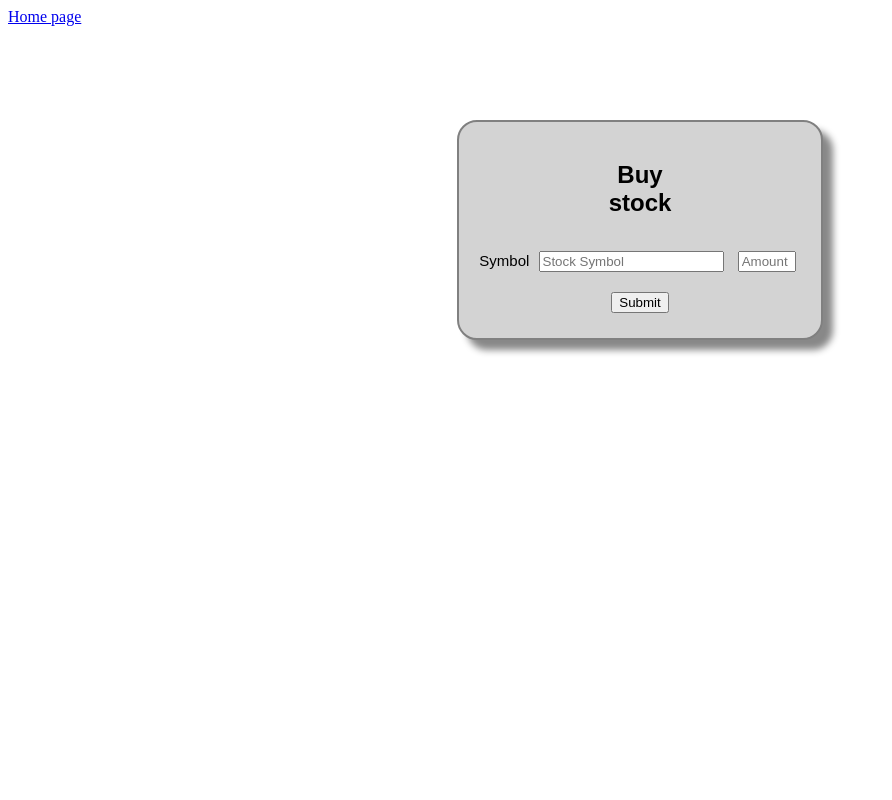
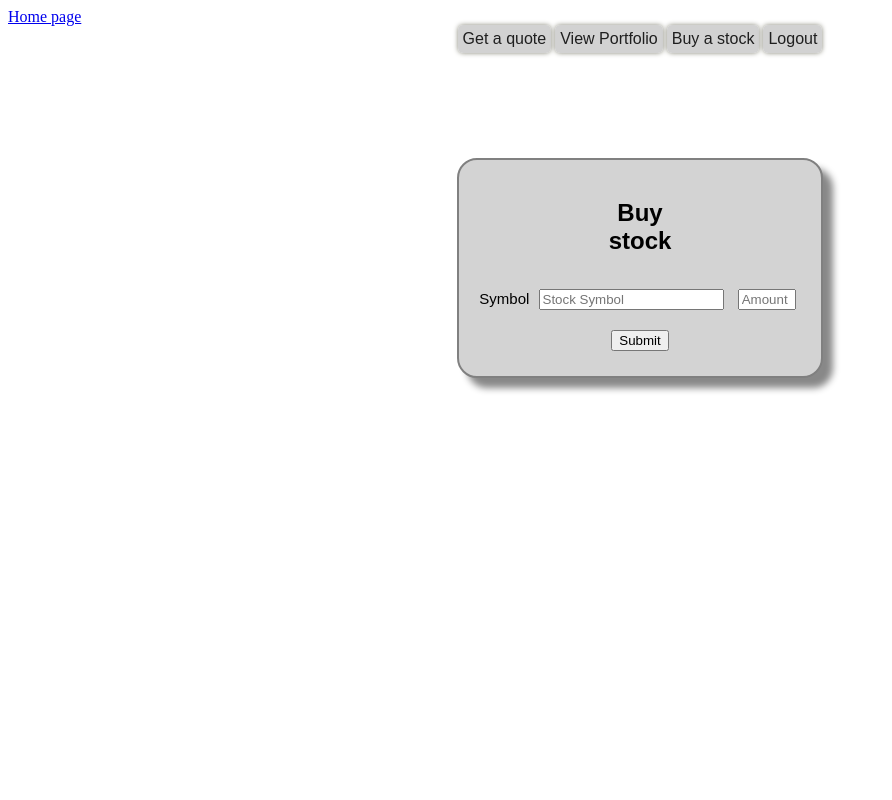
Before and after one commit to qutaken/cs75-project1, a PHP site: page /html/buy in a window 1280 px wide. Shown: the whole page, without its empty margins (0-892 px from the left). Run offline with PHP 8.4, Linux system fonts and the light colour scheme; the visitor is signed in with stand-in values (Sample User, id 1); some libraries are stand-ins or nearby versions.

Commit message:
just added js and few bug fixes

```diff
--- a/controller/buy.php
+++ b/controller/buy.php
@@ -6,7 +6,6 @@ require_once('../includes/helper.php');
 if (isset($_REQUEST['param']) && isset($_REQUEST['amount']))
 {
 	$symbol = strtoupper($_REQUEST['param']);
-	echo $symbol;
 	$amount = $_REQUEST['amount'];
 	$userid = $_SESSION['userid'];
 	$return = buy_shares($userid, $symbol, $amount, $error);
--- a/controller/login.php
+++ b/controller/login.php
@@ -23,7 +23,7 @@ if (isset($_POST['email']) &&
 	if ($userid > 0)
 	{
 		$_SESSION['userid'] = $userid;
-		render('home');
+		render('template', array('view' => 'home', 'title' => 'Home', 'header' => 'Home'));
 	}
 	else
 	{
--- a/html/css/styles.css
+++ b/html/css/styles.css
@@ -8,7 +8,6 @@
 	margin: auto;
 	text-align: center;
 	display: inline-block;
-	padding-top: 15vh;
 }
 #frame {
 	background-color: lightgrey;
@@ -17,7 +16,10 @@
 	bottom: 0;
 	right: 0;
 	left: 0;
-	margin: auto;
+	margin-top: 10vh;
+	margin-left: 0px;
+	margin-right: 0px;
+	margin-bottom: 0px;
 	border: 2px solid grey;
 	border-radius: 20px;
 	box-shadow: 10px 10px 7px #888888;
@@ -91,3 +93,6 @@ li {
 	color: rgb(31, 31, 31);
 	font-family: sans-serif;
 }
+#nav_list {
+	margin: 20px;
+}
--- a/model/model.php
+++ b/model/model.php
@@ -116,12 +116,16 @@ function get_quote_data($symbol, &$error)
 			}
 		}
 		fclose($handle);
-		// this will only work when getting a single quote.
-		if ($result[0]["last_trade"] <= 0.00)
+
+		foreach ($result as $stock)
+		{
+			if (!isset($stock['last_trade']) || $stock['last_trade'] <= 0.0000)
 			{
 				$error = "No valid symbol was provided, or no quote data was found.";
 				return false;
 			}
+		}
+
 		return $result;
 	}
 	else
@@ -217,14 +221,10 @@ function buy_shares($userid, $symbol, $amount, &$error)
 		return false;
 	}
 	$data = get_quote_data($symbol, $error);
-	echo $data;
 	if (!$data)
 	{
-		$error = 'Could not get symbol price.';
 		return false;
 	}
-	if (isset($data[0]['last_trade']) && $data[0]['last_trade'] > 0.0)
-	{
 	extract($data[0]);
 	$total = $last_trade * $amount;
 	$balance = get_user_balance($userid ,$error);
@@ -268,12 +268,6 @@ function buy_shares($userid, $symbol, $amount, &$error)
 		return false;
 	}
 	return true;
-	}
-	else
-	{
-		$error = "Not a valid stock symbol.";
-		return false;
-	}
 
 }
 
--- a/view/buy.php
+++ b/view/buy.php
@@ -1,4 +1,4 @@
-<form method="POST" action="buy">
+<form method="POST" action="buy" onsubmit="return validateBuyForm();">
   	<div class="field text">
         <label for="symbol">Symbol</label>
         <input type="text" name="param" placeholder="Stock Symbol" id="symbol">
@@ -8,3 +8,29 @@
         <input type="submit" value="Submit">
     </div>
 </form>
+
+<script type='text/javascript'>
+// <! [CDATA[
+
+function validateBuyForm()
+{
+	isValid = true;
+
+	// check if the symbol is alphabetic and the amount is numeric
+	symbolField = $("input[name=param]");
+	amountField = $("input[name=amount]");
+	if (!symbolField.val().match(/^([a-zA-Z]+)$/))
+		alert("Symbol can only be Alphabetic.");
+		isValid = false;
+	else if (!amountField.val().match(/^([0-9]+)$/))
+		alert("Amount can only be numeric.");
+		isValid = false;
+
+	return isValid;
+}
+
+// set the focus to the email field (located by id attribute)
+$("input[name=email]").focus();
+
+// ]] >
+</script>
--- a/view/register.php
+++ b/view/register.php
@@ -29,9 +29,9 @@ function validateForm()
 	re_password = $("input[name=re_password]");
 	if (emailField.val().length < 6)
 		isValid = false;
-	else if (password.length() < 7 || !password.match(/((^[0-9]+[a-z]+)|(^[a-z]+[0-9]+))+[0-9a-z]+$/i))
+	else if (password.val().length() < 7 || !password.val().match(/((^[0-9]+[a-z]+)|(^[a-z]+[0-9]+))+[0-9a-z]+$/i))
 		isValid = false;
-	else if (!emailField.match(/^[_a-z0-9-]+(\.[_a-z0-9-]+)*@[a-z0-9-]+(\.[a-z0-9-]+)*(\.[a-z]{2,4})$/i))
+	else if (!emailField.val().match(/^[_a-z0-9-]+(\.[_a-z0-9-]+)*@[a-z0-9-]+(\.[a-z0-9-]+)*(\.[a-z]{2,4})$/i))
 		isValid = false;
 	else if (password.localeCompare(re_password))
 		isValid = false;
--- a/view/template.php
+++ b/view/template.php
@@ -12,12 +12,24 @@
 	render('header', array('title' => isset($title) ? $title : 'C$75 Finance',
 	 'home_link' => strcmp($view, 'home') ? true : false));
 
-	echo "	<div id='container'>
-			<div id='frame'>
-			<h2 id='header' style='font-family:sans-serif'>" . $header . "</h2> ";
-	render($view, array('data' => isset($data) ? $data : array()));
-	echo "</div>";
+	echo "<div id='container'>";
+	if (!preg_match('(login|register|home)', $view)) {
+			echo "<div id='nav_list'>
+				<ul>
+					<li ><a href=\"quote\" class=\"list_item\">Get a quote</a></li>
+					<li ><a href=\"portfolio\" class=\"list_item\">View Portfolio</a></li>
+					<li ><a href=\"buy\" class=\"list_item\">Buy a stock</a></li>
+					<li ><a href=\"logout\" class=\"list_item\">Logout</a></li>
+				</ul>
+			</div>";
+		}
+	?>
+		<div id='frame'>
+		<h2 id='header' style='font-family:sans-serif'><?= $header ?></h2>
 
+	<?php render($view, array('data' => isset($data) ? $data : array())); ?>
+		</div>
+	<?php
 	if (isset($error))
 		echo "<p>{$error}<p/>";
 	echo "</div>";
```
Also changed, not shown: view/quote.php (+15 -1 lines). Lines whose indentation alone changed are shown as unchanged.
